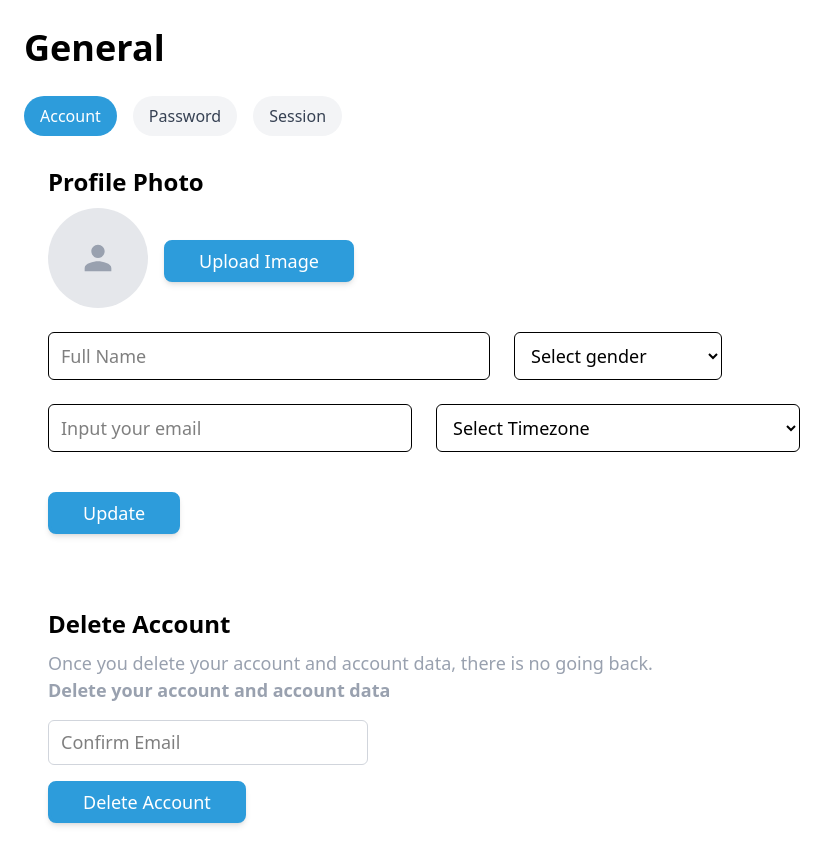
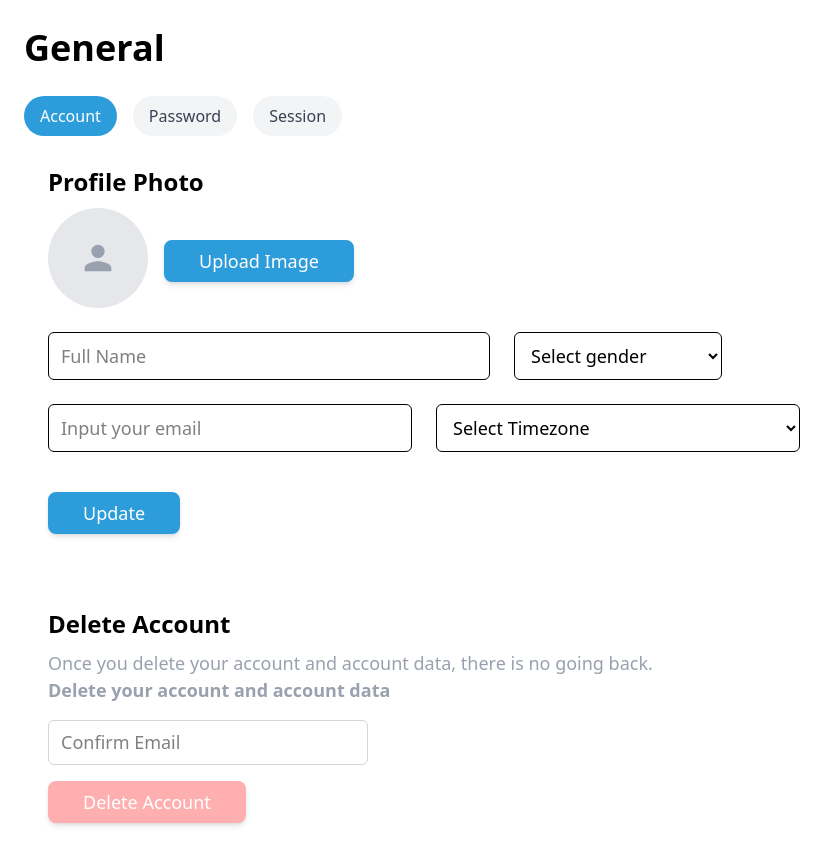
Before and after one commit to MrNobodyCam/SmartSched, a React (Vite) app in the folder frontend/: page /setting/account in a window 1280 px wide. Shown: the top 864 px of the page, without its empty margins (0-839 px from the left). Built offline with nearby package versions, Linux system fonts and the light colour scheme.

Commit message:
fix delete button condition

```diff
--- a/frontend/src/pages/General/general_account.tsx
+++ b/frontend/src/pages/General/general_account.tsx
@@ -374,12 +374,7 @@ const UserProfileSettings: React.FC = () => {
                 </div>
                 <PrimaryBtn
                   py="py-1"
-                  style={{
-                    backgroundColor: confirmEmail
-                      ? "#EB5757"
-                      : "rgba(235, 87, 87, 0.4)",
-                    cursor: confirmEmail ? "pointer" : "default",
-                  }}
+                  background={confirmEmail ? "#EB5757" : "#FFAFAF"}
                 >
                   Delete Account
                 </PrimaryBtn>
```
